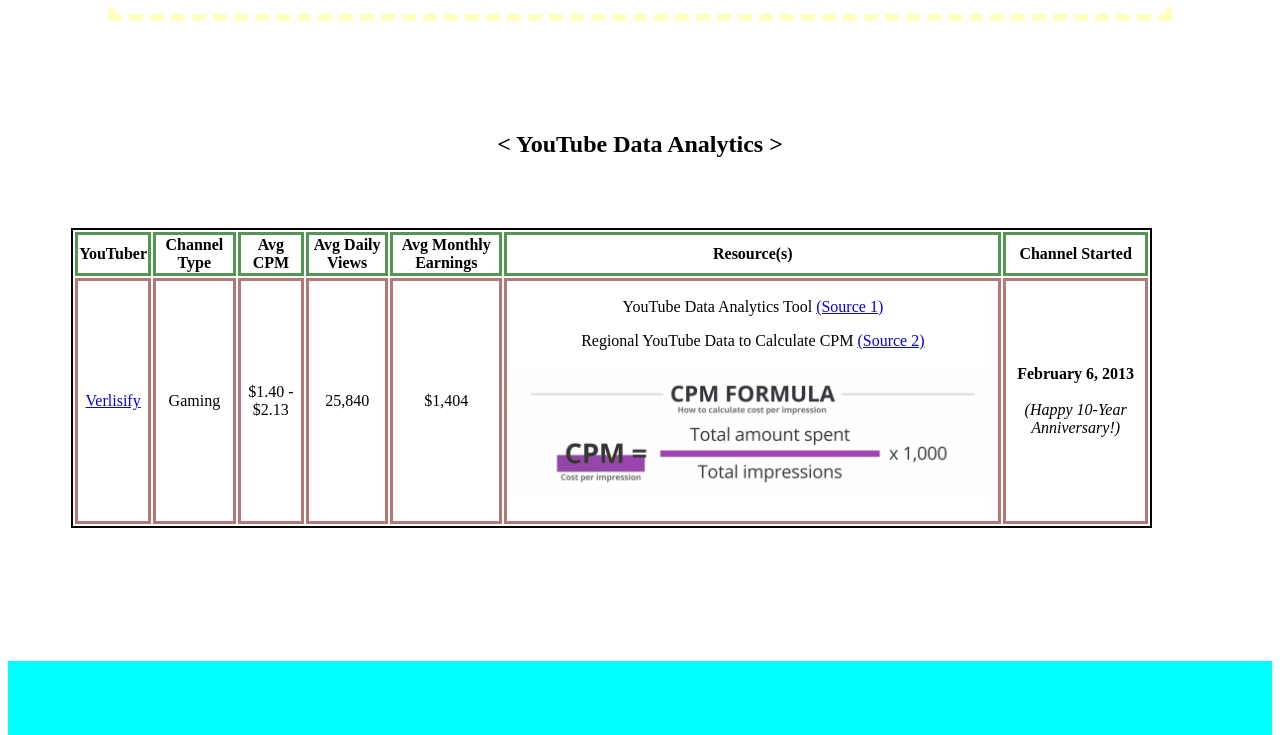
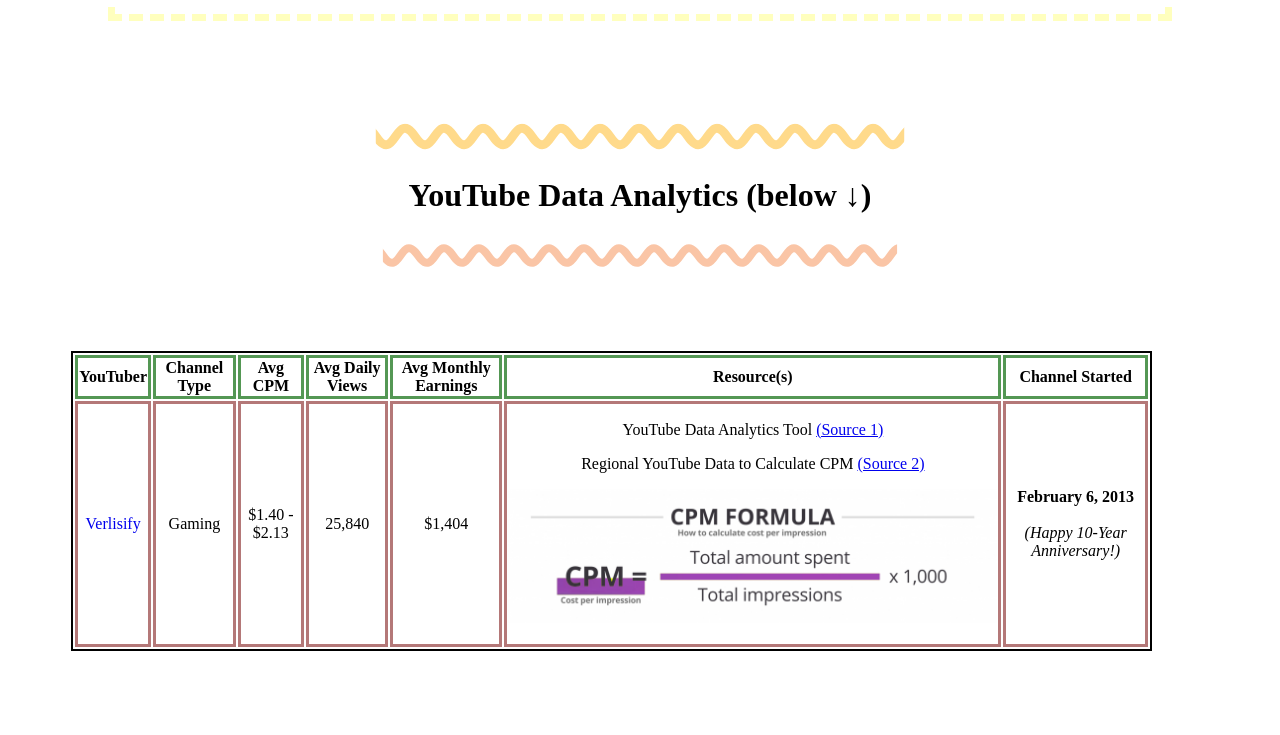
Before and after one commit to BanderSaleh/MyFavYouTuber-HTML-TA_Lab3, a plain HTML site: page index.html in a window 1280 px wide. Shown: the part 985-1720 px from the top of the page. Drawn offline with Linux system fonts and the light colour scheme.

Commit message:
Added text-decoration-line to title above Table and also inside my table. Finalized TA version of assignment using efficient code, while showcasing a variety of stylistic tools/properties.

```diff
--- a/index.html
+++ b/index.html
@@ -13,9 +13,11 @@
         <em style="padding-left: 5%; letter-spacing: 1px;"> - Verlisify</em>
         <p>And today, we are going to checkout → My Favorite YouTuber, Verlisify, visit his YouTube channel <a href="https://www.youtube.com/@Verlisify">here</a>.</p>
     </section>
-    <section> <!-- iframe element -->
+
+    <section style="text-align: left;"> <!-- iframe element -->
         <iframe src="https://www.youtube.com/embed/L8QMeof74j4" width="560" height="315" title="How To Use Series" name="How-To-Use-Series"></iframe>
     </section>
+
     <section> <!-- list element -->
         <ul style="list-style-type:square";> <!-- declared unordered list -->
             <li><b>LOCATION - </b> a Washingtonian who resides in Seattle, WA, USA.</li> <!-- listed items -->
@@ -55,8 +57,14 @@
         </div>
     </section>
 
-    <div id="step6-header">
-        <h2 style="padding-top: 50px; padding-bottom:50px; text-align: center;"> < YouTube Data Analytics > </h2>
+    <div class="step6-header" style="padding-top: 10px; text-align: center; text-decoration: 9px rgb(255, 218, 139) wavy underline">
+        <h1>                            <b style="color: white;"> 1111111111111111111111111111111111111 </b>                            </h1>
+    </div>
+    <div class="step6-header" style="padding: 5px 0px 15px 0px; text-align: center;">
+        <h1>                           <b> YouTube Data Analytics </b> (below ↓)                           </h1>
+    </div>
+    <div class="step6-header" style="padding-bottom: 20px; text-align: center; text-decoration: 8px rgb(250, 197, 166) wavy overline">
+        <h1>                            <b style="color: white;"> 111111111111111111111111111111111111 </b>                            </h1>
     </div>
 
     <section style="text-align: center;"> <!-- table element -->
@@ -73,7 +81,7 @@
                         <th style="border: 3px solid rgb(84, 151, 84); width: auto;">Channel Started</th>
                     </tr>
                     <tr> <!-- created a row -->
-                        <td style="border: 3px solid rgb(180, 120, 120); width: auto;"><a href="https://www.youtube.com/@Verlisify">Verlisify</a></td>
+                        <td style="border: 3px solid rgb(180, 120, 120); width: auto;"><a href="https://www.youtube.com/@Verlisify" style="text-decoration: none;">Verlisify</a></td>
                         <td style="border: 3px solid rgb(180, 120, 120); width: auto;">Gaming</td>
                         <td style="border: 3px solid rgb(180, 120, 120);">$1.40 - $2.13</td>
                         <td style="border: 3px solid rgb(180, 120, 120);">25,840</td>
--- /dev/null
+++ b/style.css
@@ -0,0 +1,10 @@
+/* CSS - Reset stylesheet */
+* {
+    padding: 0px;
+    margin: 0px;
+    box-sizing: border-box;
+}
+
+body {
+
+}
```
